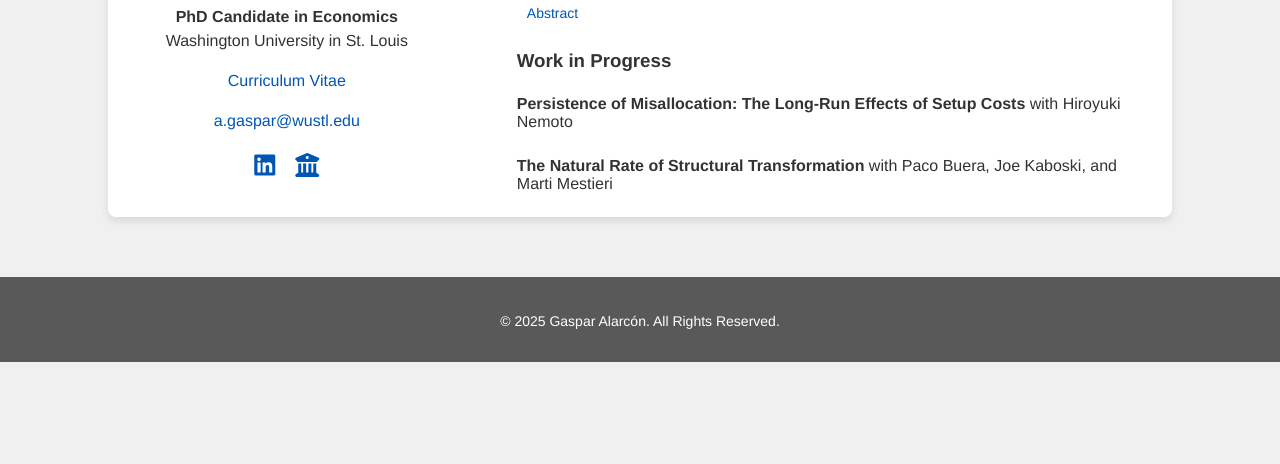
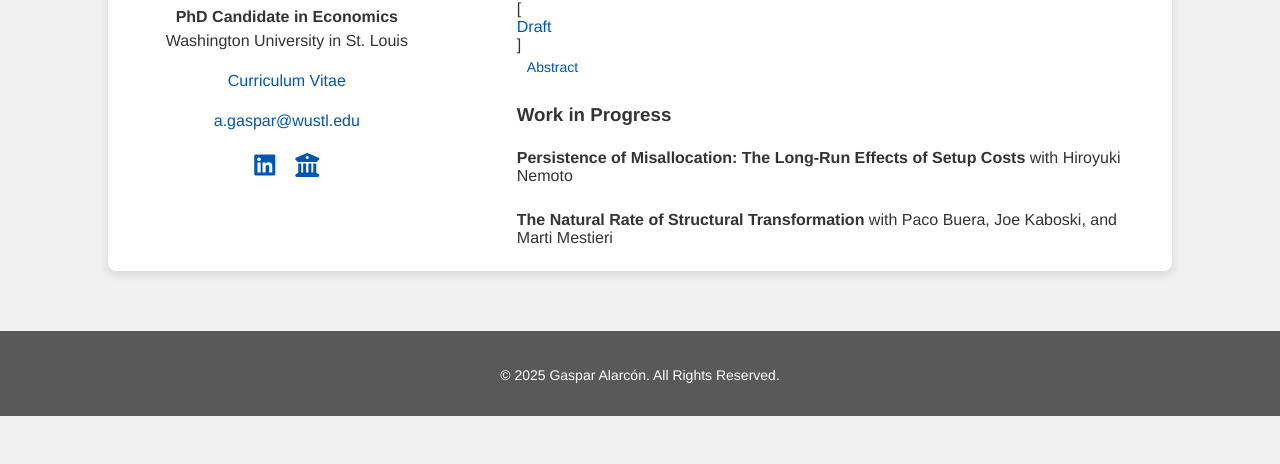
Before and after one commit to gasparalarcon/gasparalarcon.github.io, a plain HTML site: page index.html in a window 1280 px wide. Shown: the part 336-800 px from the top of the page. Drawn offline with Linux system fonts and the light colour scheme.

Commit message:
Update index.html

```diff
--- a/index.html
+++ b/index.html
@@ -57,7 +57,7 @@
 
       <h3>Working Papers</h3>
 
-      <paper><strong>Complementarity and the Amplification of Financial Frictions</strong> with Hiroyuki Nemoto</paper> <!--[<a href="files/AlarconJMP.pdf">PDF</a>]-->
+      <paper><strong>Complementarity and the Amplification of Financial Frictions</strong> with Hiroyuki Nemoto</paper> [<a href="files/AlarconJMP.pdf">Draft </a>]
         <details>
           <summary>Abstract</summary>
           <p>
@@ -70,7 +70,7 @@
 
       <h3>Work in Progress</h3>
 
-      <paper><strong>Persistence of Misallocation: The Long-Run Effects of Setup Costs</strong> with Hiroyuki Nemoto</paper> <!--[<a href="files/x.pdf">PDF</a>]-->
+      <paper><strong>Persistence of Misallocation: The Long-Run Effects of Setup Costs</strong> with Hiroyuki Nemoto</paper> <!--[<a href="files/x.pdf">Draft</a>]-->
         <!--
         <details>
           <summary>Abstract</summary>
@@ -81,7 +81,7 @@
       -->
       <br>
 
-      <paper><strong>The Natural Rate of Structural Transformation</strong> with Paco Buera, Joe Kaboski, and Marti Mestieri</paper> <!--[<a href="files/x.pdf">PDF</a>]-->
+      <paper><strong>The Natural Rate of Structural Transformation</strong> with Paco Buera, Joe Kaboski, and Marti Mestieri</paper> <!--[<a href="files/x.pdf">Draft</a>]-->
         <!--
         <details>
           <summary>Abstract</summary>
```
